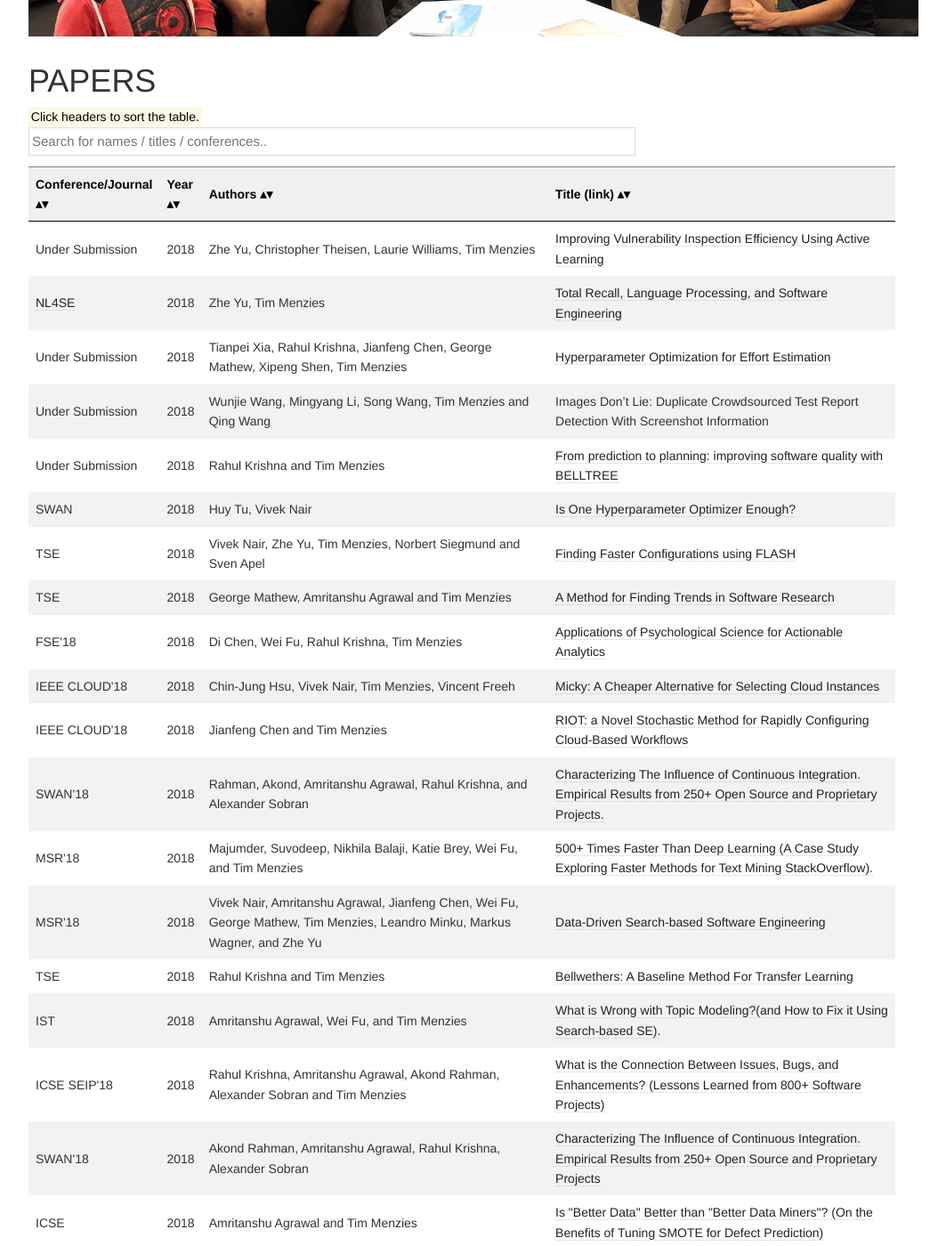
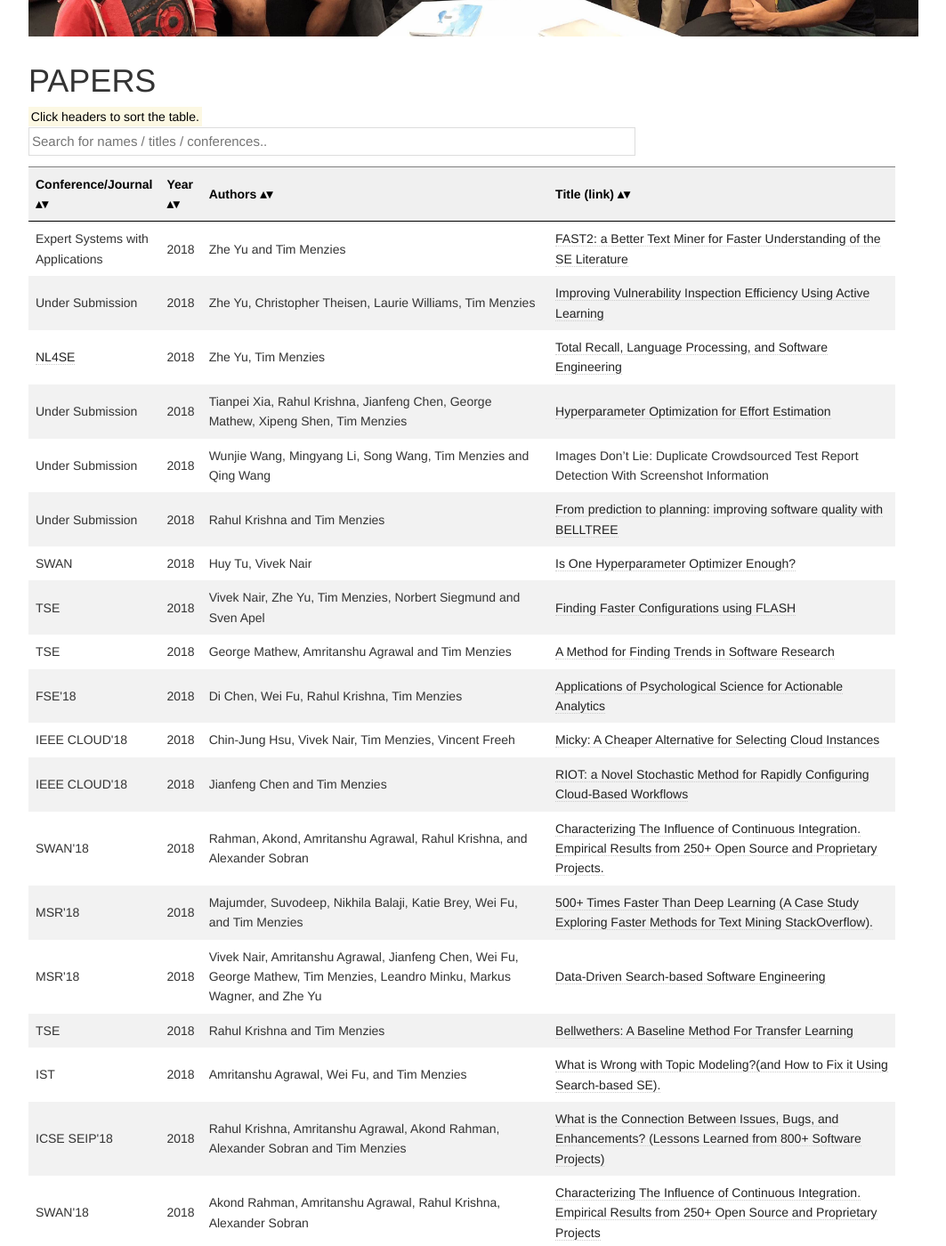
Before and after one commit to ai-se/ai-se.github.io, a Jekyll site: the page built from papers/index.html, in a window 1280 px wide and 1400 px high, scrolled down 635 px. Shown: the whole window at 89% size, without its empty margins (126-1189 px from the left). Built offline with Jekyll 4.4.1, drawn with Linux system fonts in a browser that asks for light colours; some of the changed text lies outside the part shown.

Commit message:
recent news at fse 18

```diff
--- a/papers/index.html
+++ b/papers/index.html
@@ -36,6 +36,18 @@
 	<tr><th width="100">Conference/Journal</th><th width="30">Year</th><th width="400">Authors</th><th width="400">Title (link)</th></tr>
 </thead>
 <tbody>
+
+  <tr>
+    <td>Expert Systems with Applications</td>
+    <td>2018</td>
+    <td>Zhe Yu and Tim Menzies</td>
+    <td><a href="https://arxiv.org/pdf/1705.05420.pdf">
+      FAST2: a Better Text Miner for Faster Understanding of the SE Literature
+  </a></td>
+  </tr>
+
+
+
 
 <tr>
   <td>Under Submission</td>
@@ -233,16 +245,6 @@
   <td><a href="https://arxiv.org/abs/1803.05518">Bad Smells in Software Analytics Papers"
 </a></td>
 </tr>
-
-<tr>
-  <td>Under Submission</td>
-  <td>2017</td>
-  <td>Zhe Yu and Tim Menzies</td>
-  <td><a href="https://arxiv.org/pdf/1705.05420.pdf">
-    FAST2: a Better Text Miner for Faster Understanding of the SE Literature
-</a></td>
-</tr>
-
 
 <tr>
 	<td>TSE</td>
--- a/talks/index.html
+++ b/talks/index.html
@@ -38,6 +38,12 @@
 </thead>
 <tbody>
 
+  <tr>
+    <td>Tim Menzies</td>
+    <td>2018</td>
+    <td>Keynote, FSE 2018</td>
+    <td><a href="http://tiny.cc/fse18">In the age of Software 2.0. what role for software engineers?
+  </a></td>
 
 
 <tr>
```
Also changed, not shown: news/_posts/2018-11-07-expert.md (added, +14 -0 lines), news/_posts/2018-11-07-keynote.md (added, +12 -0 lines), img/fse_keynote1.jpg (added), 1 other file.
